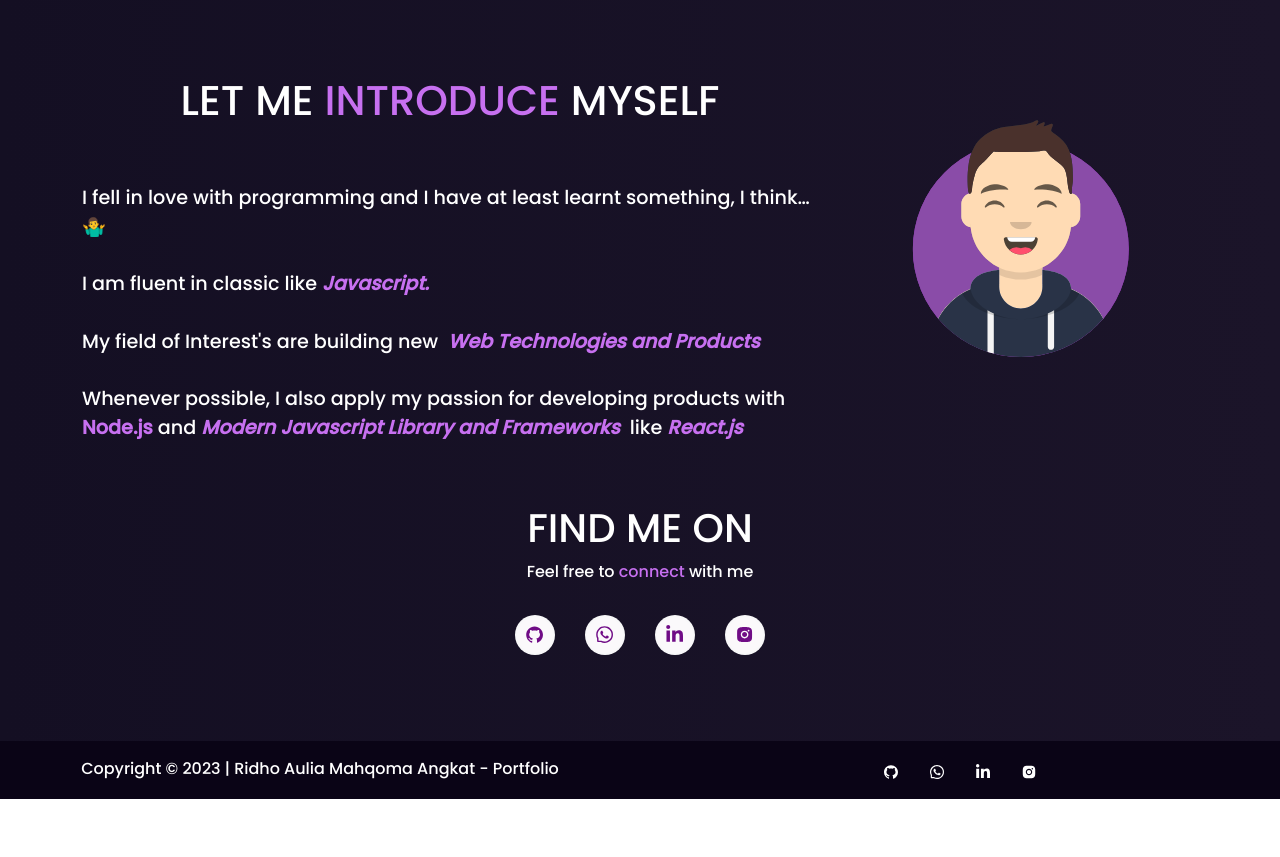
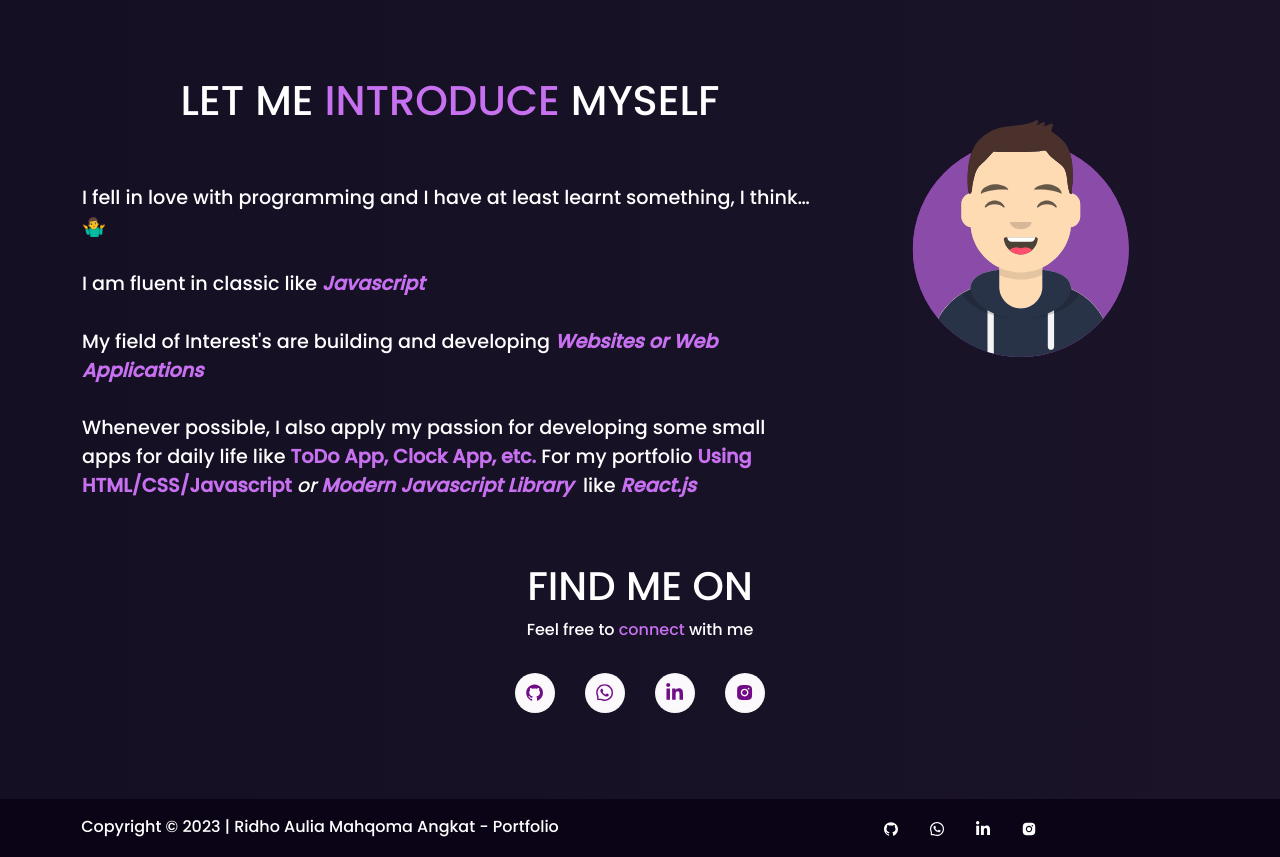
Before and after one commit to ridhoauliama97/react-portfolio, a React (Create React App) app: page / in a window 1280 px wide. Shown: the part 800-1657 px from the top of the page. Before the commit the page ends 1599 px from the top, so only its background shows below. Built offline with nearby package versions, Linux system fonts and the light colour scheme.

Commit message:
fix home clear

```diff
--- a/src/components/Home/Home2.js
+++ b/src/components/Home/Home2.js
@@ -19,25 +19,24 @@ function Home2() {
               <br />
               <br />I am fluent in classic like
               <i>
-                <b className="purple"> Javascript. </b>
+                <b className="purple"> Javascript</b>
               </i>
               <br />
               <br />
-              My field of Interest's are building new &nbsp;
+              My field of Interest's are building and developing&nbsp;
               <i>
-                <b className="purple">Web Technologies and Products </b>
+                <b className="purple">Websites or Web Applications </b>
                 {/* and also in areas related to{""} */}
                 {/* <b className="purple">Blockchain.</b> */}
               </i>
               <br />
               <br />
-              Whenever possible, I also apply my passion for developing products with <b className="purple">
-                {" "}
-                Node.js
-              </b>{" "}
-              and
+              Whenever possible, I also apply my passion for developing some small apps for daily life like{" "}
+              <b className="purple"> ToDo App, Clock App, etc. </b>For my portfolio{" "}
+              <b className="purple">Using HTML/CSS/Javascript </b>
               <i>
-                <b className="purple"> Modern Javascript Library and Frameworks</b>
+                or
+                <b className="purple"> Modern Javascript Library</b>
               </i>
               &nbsp; like
               <i>
```
